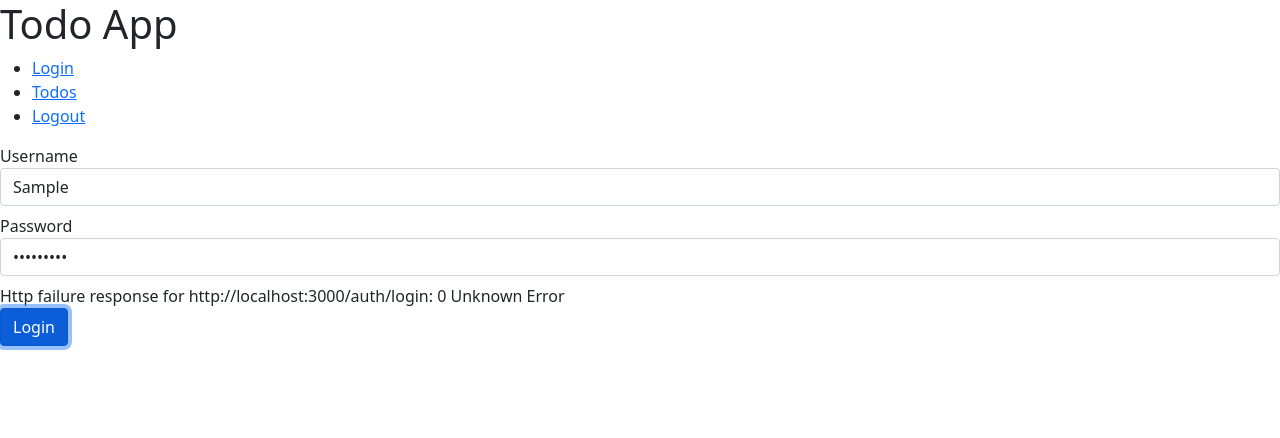
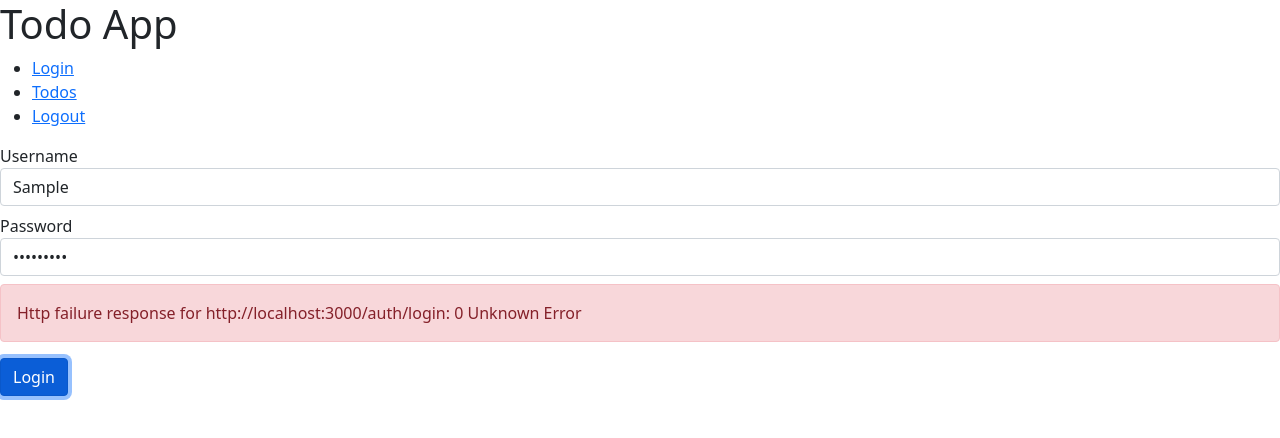
Before and after one commit to GiovanniBattista/todo-app, an Angular app: page / in a window 1280 px wide. Both pictures are taken after typing "Sample", "Sample123" into the empty fields and a click on the button "Login". Shown: the top 438 px of the page. Built offline with nearby package versions, Linux system fonts and the light colour scheme; no server answers.

Commit message:
Color error message

```diff
--- a/src/app/modules/auth/components/login/login.component.html
+++ b/src/app/modules/auth/components/login/login.component.html
@@ -9,7 +9,7 @@
       <input class="form-control"  id="password" type="password" name="password" [(ngModel)]="password">
     </div>
 
-    <div *ngIf="error">
+    <div *ngIf="error" class="alert alert-danger">
       {{ error.message }}
     </div>
 
```
